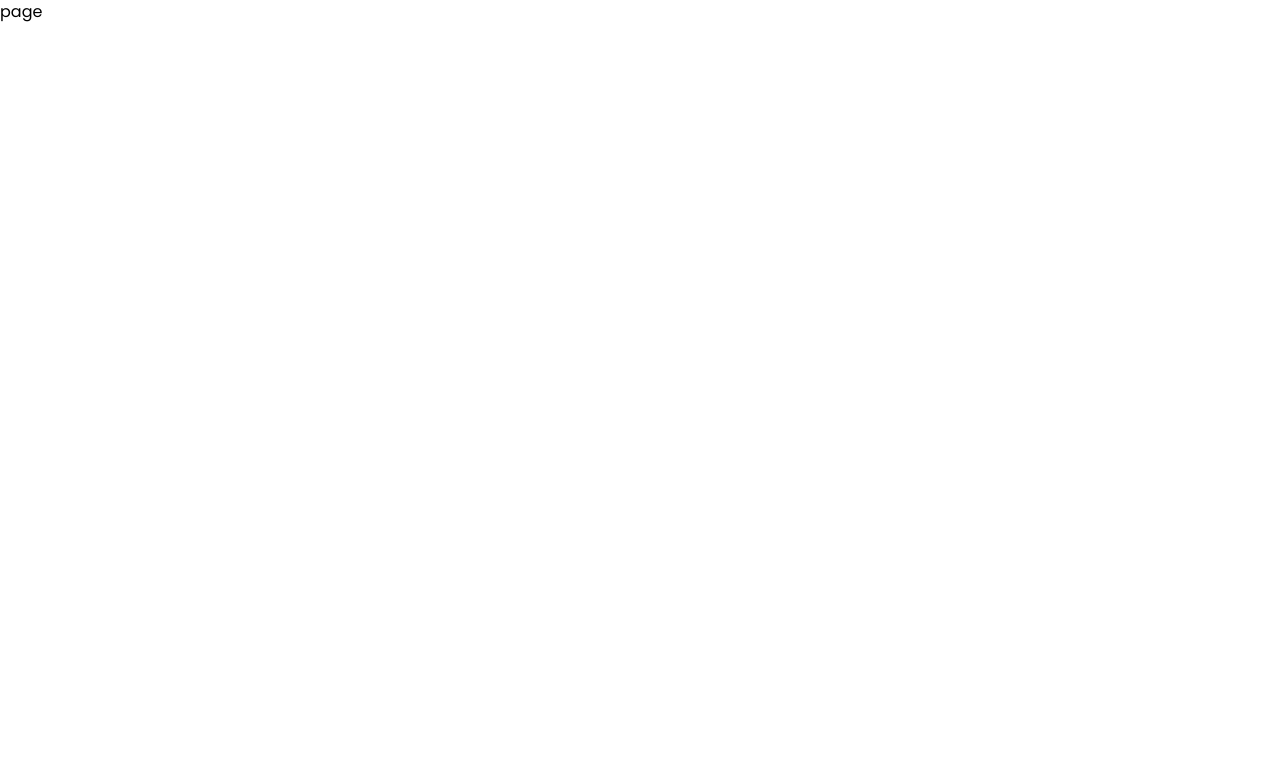
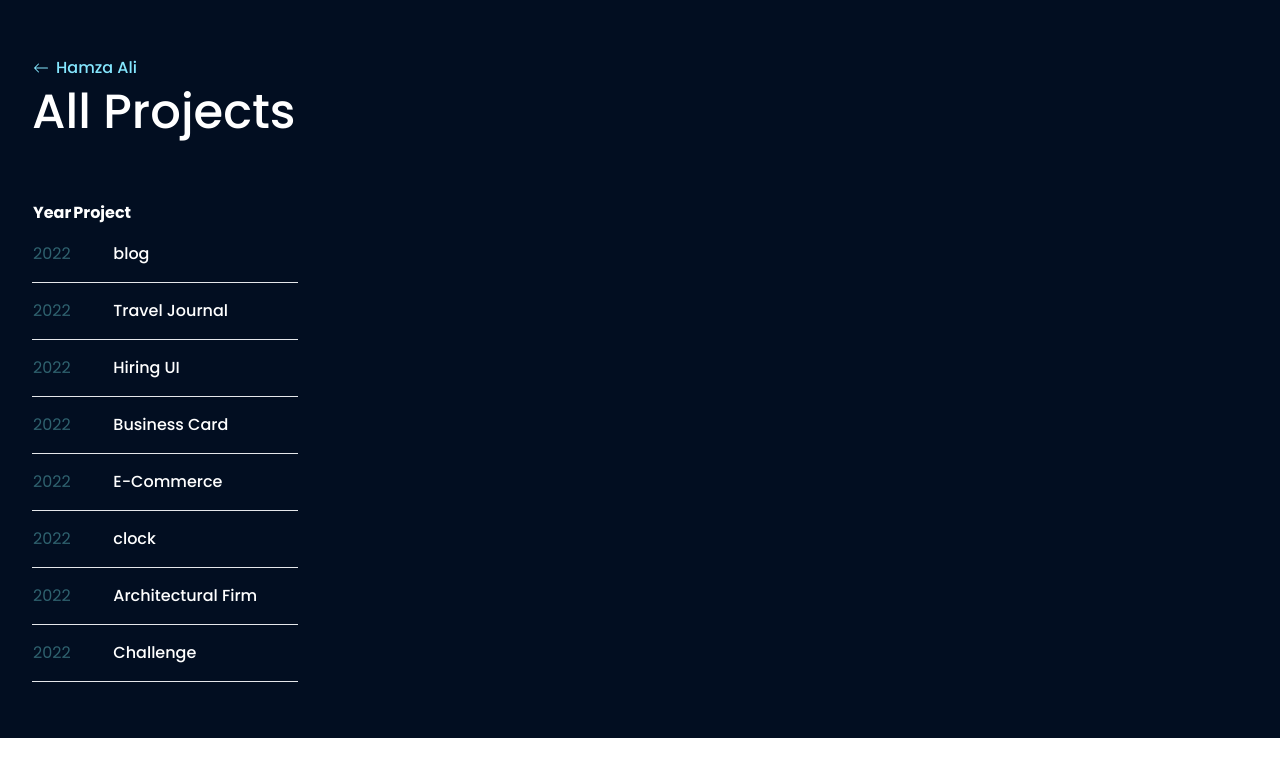
Before and after one commit to hamza2001-max/my-portfolio, a Next.js app: page /archive in a window 1280 px wide. Shown: the top 776 px of the page. Built offline with nearby package versions, Linux system fonts and the light colour scheme.

Commit message:
main page almost done and initiated archive page.tsx

```diff
--- a/src/app/archive/page.tsx
+++ b/src/app/archive/page.tsx
@@ -1,7 +1,42 @@
-import React from 'react'
+"use client";
+import React, { useContext } from 'react'
+import { archiveData } from "../data/archiveData"
+import { ThemeContext } from '../ContextProvider';
+import { BsArrowLeft } from "react-icons/bs"
+import Link from 'next/link';
 
 export default function Archive() {
+  const { theme } = useContext(ThemeContext);
+
   return (
-    <div>page</div>
+    <div className={`${theme} text-primary bg-secondary px-8 py-14 space-y-16`}>
+      <div className='flex flex-col space-y-2'>
+        <Link href={'/'} className='w-fit relative flex items-center text-highlighter group'>
+          <BsArrowLeft className="absolute right-[5.5rem] group-hover:right-[6rem] transition-all duration-200 delay-75" />
+          <span className='font-medium ml-6'>Hamza Ali</span>
+        </Link>
+        <span className='text-5xl font-medium'>All Projects</span>
+      </div>
+      <table>
+        <thead>
+          <tr>
+            <th>Year</th>
+            <th className='text-start'>Project</th>
+          </tr>
+        </thead>
+        <tbody>
+          {
+            archiveData.map((row, index) => {
+              return (
+                <tr key={index} className='border-b-[0.1px]'>
+                  <td className='text-faded py-4'>{row.year}</td>
+                  <td><a href={row.link} target='_blank' className='font-medium py-4 px-10 text-sta]'>{row.title}</a></td>
+                </tr>
+              );
+            })
+          }
+        </tbody>
+      </table>
+    </div>
   )
 }
--- a/src/app/components/home/Introduction.tsx
+++ b/src/app/components/home/Introduction.tsx
@@ -5,7 +5,6 @@ import { BiSolidMoon } from 'react-icons/bi';
 import { useContext } from 'react';
 import { ThemeContext } from '@/app/ContextProvider';
 import toast, { Toaster } from 'react-hot-toast';
-import useNavScroll from '@/app/hooks/useNavScroll';
 
 export const Introduction = ({ scrollState }: {
   scrollState: {
@@ -14,7 +13,6 @@ export const Introduction = ({ scrollState }: {
   }
 }) => {
   const { theme, setTheme } = useContext(ThemeContext);
-  const { isFixed } = useNavScroll();
 
   const handleMailClick = () => {
     try {
@@ -51,11 +49,17 @@ export const Introduction = ({ scrollState }: {
     <div className='lg:w-2/5 '>
       <div className='flex flex-col space-y-3 lg:fixed lg:w-1/3 '>
         <span className='text-4xl font-semibold'>Hamza Ali</span>
-        <span className='text-xl text-highlighter'>Web Developer | Student</span>
+        <span className={`text-xl ${theme === "dark" && "text-highlighter"}`}>Web Developer | Student</span>
         <span>Crafting online solutions with a blend of elegance and functionality.</span>
         <div className='hidden lg:flex lg:flex-col lg:space-y-3 lg:py-6'>
-          <span className={`${scrollState.aboutState && "bg-slate-200"}`}>ABOUT</span>
-          <span className={`${scrollState.projectState && "bg-slate-200"}`}>PROJECTS</span>
+          <div className="flex items-center space-x-2">
+            <div className={`${scrollState.aboutState ? "bg-highlighter w-16" : "bg-primary w-7"} h-[0.12rem] rounded-md transition-all duration-200 delay-75`}></div>
+            <span className={`${scrollState.aboutState && "text-highlighter"}`}>PROJECTS</span>
+          </div>
+          <div className="flex items-center space-x-2">
+            <div className={`${scrollState.projectState ? "bg-highlighter w-16" : "bg-primary w-7"} h-[0.12rem] rounded-md transition-all duration-200 delay-75`}></div>
+            <span className={`${scrollState.projectState && "text-highlighter"}`}>PROJECTS</span>
+          </div>
         </div>
         <div className='text-2xl flex space-x-6 items-center'>
           <a href={"https://github.com/hamza2001-max"} target="_blank" className='cursor-pointer hover:text-highlighter transition-colors duration-200 delay-75'><FaGithub /></a>
--- a/src/app/components/home/Projects.tsx
+++ b/src/app/components/home/Projects.tsx
@@ -1,9 +1,11 @@
-import { Dispatch, SetStateAction, useEffect } from "react";
-import { PinnedCards } from "@/app/data/ProjectCards"
+import { Dispatch, SetStateAction, useContext, useEffect } from "react";
+import { projectData } from "@/app/data/projectData"
+import { ThemeContext } from "@/app/ContextProvider";
 import { BiLink } from "react-icons/bi"
+import { BsArrowRight } from "react-icons/bs"
+import useNavScroll from "@/app/hooks/useNavScroll"
+import Navigation from "../include/Navigation"
 import Link from "next/link"
-import Navigation from "../include/Navigation"
-import useNavScroll from "@/app/hooks/useNavScroll"
 
 export const Projects = ({ setScrollState }: {
   setScrollState: Dispatch<SetStateAction<{
@@ -12,19 +14,21 @@ export const Projects = ({ setScrollState }: {
   }>>
 }) => {
   const { isFixed, divRef } = useNavScroll();
+  const { theme } = useContext(ThemeContext);
+
   useEffect(() => {
     if (isFixed === true) {
-        setScrollState({
-            aboutState: false,
-            projectState: true
-        })
+      setScrollState({
+        aboutState: false,
+        projectState: true
+      })
     }
-}, [isFixed, setScrollState]);
+  }, [isFixed, setScrollState]);
 
   return (
-    <div ref={divRef} className="space-y-12 lg:space-y-0">
+    <div ref={divRef} className="space-y-12 lg:space-y-0 lg:pt-32">
       <Navigation title="PROJECTS" isFixed={isFixed} />
-      {PinnedCards.map((card, cardIndex) => {
+      {projectData.map((card, cardIndex) => {
         return (
           <div className="flex flex-col sm:flex-row py-5 sm:py-3" key={cardIndex}>
             <span className="text-faded sm:whitespace-nowrap sm:w-1/3">{card.duration}</span>
@@ -36,14 +40,17 @@ export const Projects = ({ setScrollState }: {
               <span>{card.description}</span>
               <div className="space-x-5">
                 {card.techUsed.map((tech, TUIndex) => {
-                  return <span className="bg-fill text-highlighter px-3 py-1 rounded-full text-sm" key={TUIndex}>{tech}</span>
+                  return <span className={`${theme === "dark" && "text-highlighter"} bg-fill px-3 py-1 rounded-full text-sm`} key={TUIndex} >{tech}</span>
                 })}
               </div>
             </div>
           </div>
         )
       })}
-      <div className="text-highlighter lg:pt-44"><Link href={"/archive"}>Explore the archive</Link></div>
+      <div className="font-medium lg:pt-16 flex items-center space-x-2 group w-fit cursor-pointer">
+        <Link href={"/archive"}>Explore The Archive</Link>
+        <BsArrowRight className="text-primary group-hover:ml-5 transition-all duration-200 delay-75" />
+      </div>
     </div>
   )
 }
--- /dev/null
+++ b/src/app/data/archiveData.ts
@@ -0,0 +1,50 @@
+export const archiveData = [
+  {
+    year: "2022",
+    title: "blog",
+    builtWith: ["MERN"],
+    link: "https://github.com/hamza2001-max/blog-mern",
+  },
+  {
+    year: "2022",
+    title: "Travel Journal",
+    builtWith: ["react"],
+    link: "https://github.com/hamza2001-max/travel-journal-react",
+  },
+  {
+    year: "2022",
+    title: "Hiring UI",
+    builtWith: ["css"],
+    link: "https://github.com/hamza2001-max/hiringUI_css",
+  },
+  {
+    year: "2022",
+    title: "Business Card",
+    builtWith: ["scss"],
+    link: "https://github.com/hamza2001-max/business-card-scss",
+  },
+  {
+    year: "2022",
+    title: "E-Commerce",
+    builtWith: ["scss"],
+    link: "https://github.com/hamza2001-max/e-commerce-scss",
+  },
+  {
+    year: "2022",
+    title: "clock",
+    builtWith: ["scss"],
+    link: "https://github.com/hamza2001-max/clock-scss",
+  },
+  {
+    year: "2022",
+    title: "Architectural Firm",
+    builtWith: ["scss"],
+    link: "https://github.com/hamza2001-max/architectural-firm-scss",
+  },
+  {
+    year: "2022",
+    title: "Challenge",
+    builtWith: ["css"],
+    link: "https://github.com/hamza2001-max/challenge-css",
+  },
+];
--- a/src/app/data/ProjectCards.ts
+++ b/src/app/data/projectData.ts
@@ -1,4 +1,4 @@
-export const PinnedCards = [
+export const projectData = [
   {
     duration: "Apr-Aug 2023",
     title: "Test Typing",
--- a/src/app/globals.css
+++ b/src/app/globals.css
@@ -8,6 +8,7 @@
     --color-secondary: #fff;
     --color-fill: #d1d5db;
     --color-faded: #b4b9c1;
+    --color-highlighter: #56595e;
   }
 
   .dark {
--- a/src/app/hooks/useNavScroll.tsx
+++ b/src/app/hooks/useNavScroll.tsx
@@ -9,7 +9,7 @@ export default function useNavScroll() {
         const handleScroll = () => {
             if (divRef.current) {
                 const { top, bottom } = divRef.current.getBoundingClientRect();
-                setIsFixed(top <= 0 && bottom > 0 ? true : false);
+                setIsFixed(top <= 0 && bottom > 50 ? true : false);
             }
         };
 
--- a/src/app/page.tsx
+++ b/src/app/page.tsx
@@ -15,7 +15,7 @@ export default function Home() {
   return (
     <main className={`${theme} px-6 py-10 md:px-10 md:py-14 lg:flex space-y-32 lg:space-y-0 text-primary bg-secondary`}>
       <Introduction scrollState={scrollState}/>
-      <div className="space-y-32 lg:w-3/5">
+      <div className="space-y-32 lg:space-y-0 lg:w-3/5">
         <About setScrollState={setScrollState}/>
         <Projects setScrollState={setScrollState}/>
       </div>
--- a/tailwind.config.ts
+++ b/tailwind.config.ts
@@ -18,6 +18,7 @@ const config: Config = {
         primary: "var(--color-primary)",
         secondary: "var(--color-secondary)",
         fill: "var(--color-fill)",
+        highlighter: "var(--color-highlighter)",
       },
     },
   },
```
